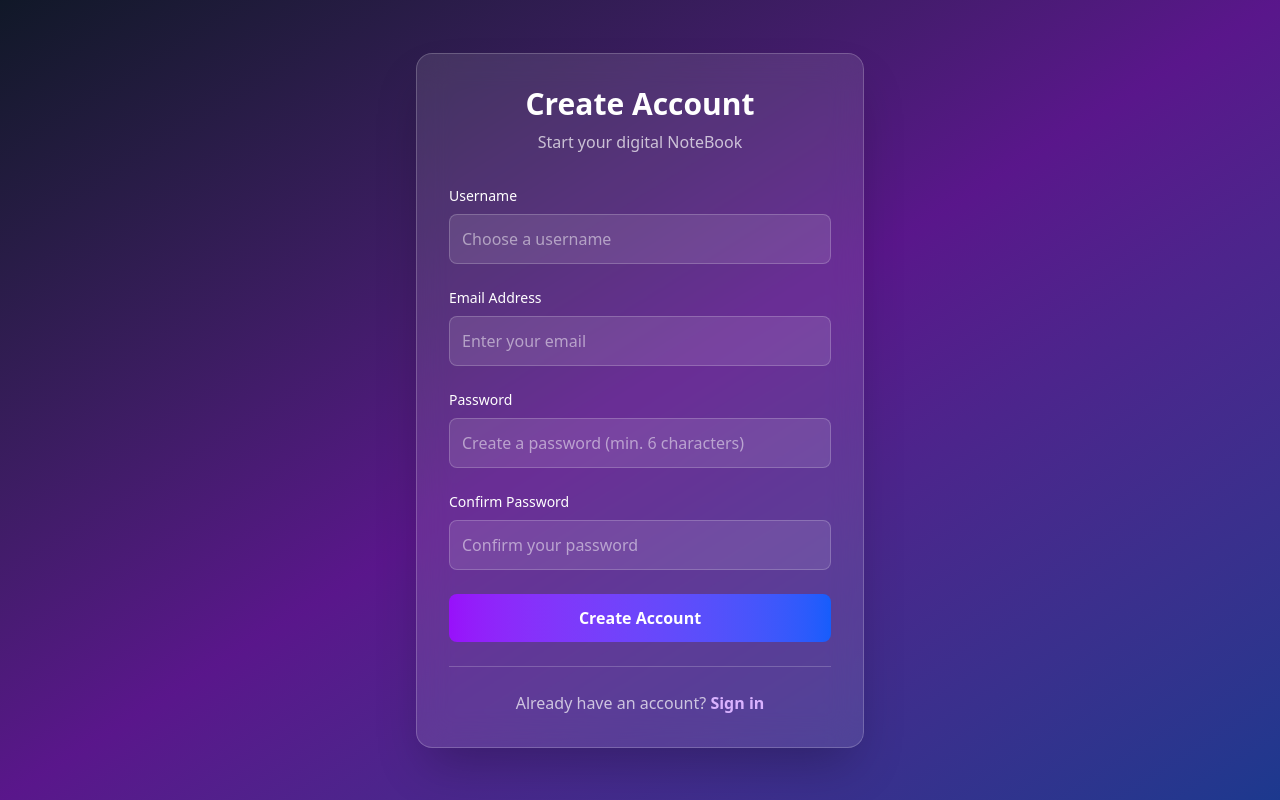
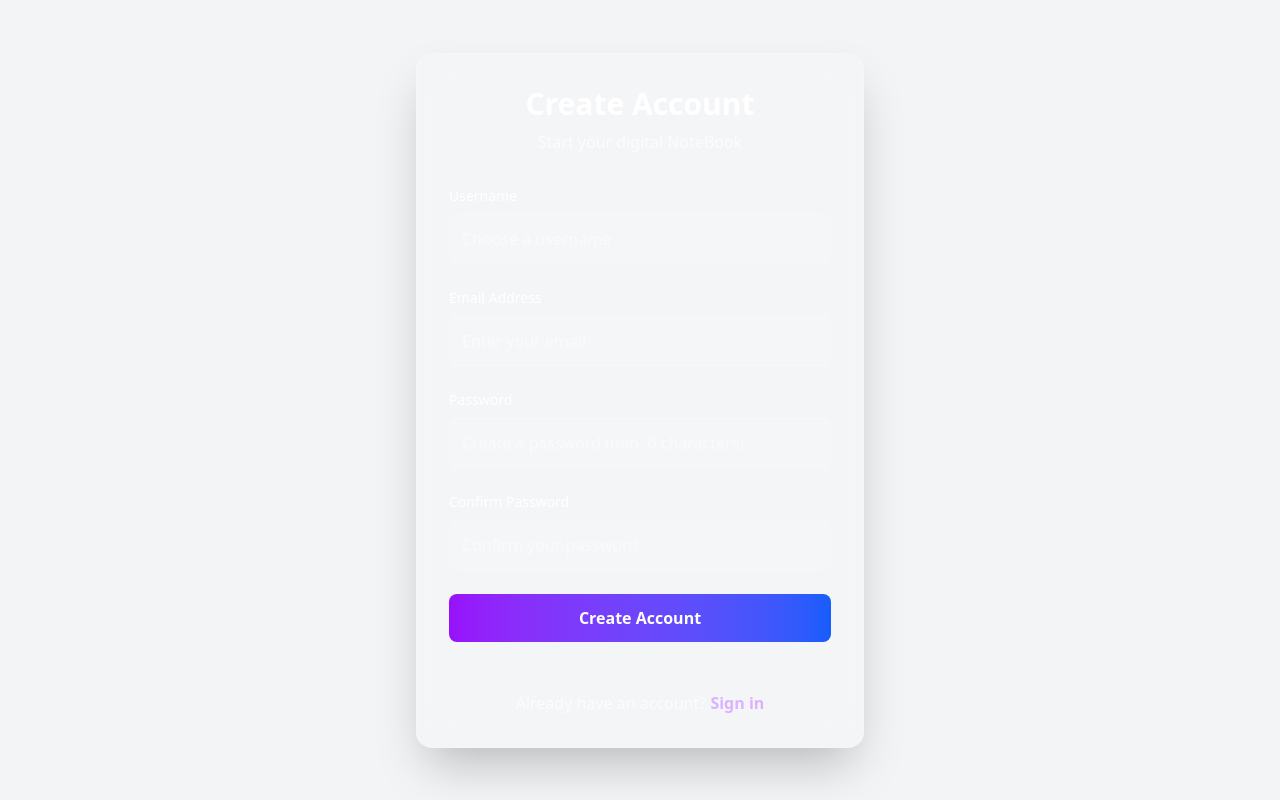
Before and after one commit to Gopalkumar05/IdeaWrite, a React app in the folder frontend/: page / in a window 1280 px wide. Both pictures are taken after a click on the button "Sign up". Built offline with nearby package versions, Linux system fonts and the light colour scheme; the HTML template or start-up script is replaced by a standard one.

Commit message:
Update Register.jsx

```diff
--- a/frontend/src/components/Register.jsx
+++ b/frontend/src/components/Register.jsx
@@ -101,7 +101,7 @@
   }
 
   return (
-    <div className="min-h-screen bg-gradient-to-br from-gray-900 via-purple-900 to-blue-900 flex items-center justify-center p-4">
+    <div className="min-h-screen bg-gradient-to-br bg-gray-100 flex items-center justify-center p-4">
       <div className="bg-white/10 backdrop-blur-lg rounded-2xl p-8 w-full max-w-md border border-white/20 shadow-2xl">
         <div className="text-center mb-8">
           <h2 className="text-3xl font-bold text-white mb-2">
```
